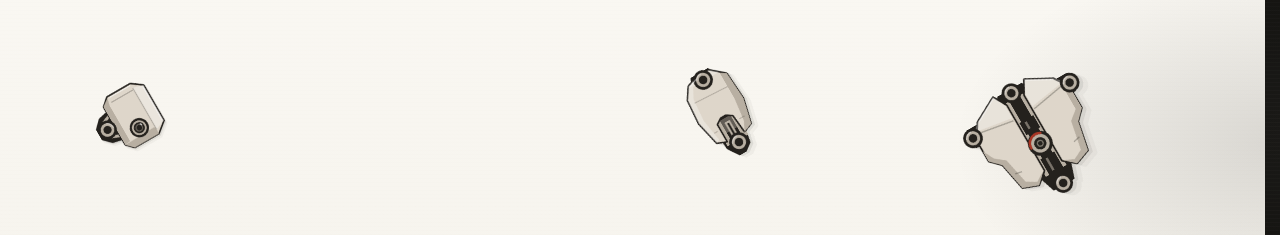
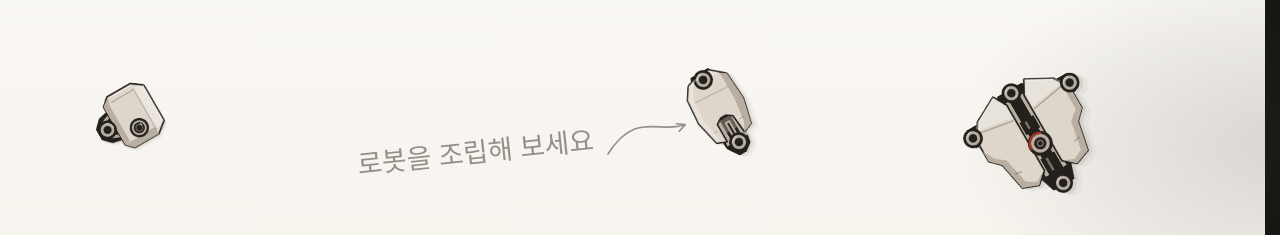
Before and after one commit to SeMinKong/SeMinKong_Web, a website built with Vite: page index.html in a window 1280 px wide. Shown: the part 57-292 px from the top of the page. Built offline with nearby package versions, Linux system fonts and the light colour scheme; some packages are replaced by stand-ins of ours; files whose address does not match are found by name.

Commit message:
Add subtle robot assembly cue anchored to parts

```diff
--- a/index.html
+++ b/index.html
@@ -76,6 +76,12 @@
               </div>
             </div>
             <canvas class="kinetic-stage__canvas" data-kinetic-canvas aria-hidden="true"></canvas>
+            <p class="kinetic-stage__hint">
+              <span>로봇을 조립해 보세요</span>
+              <svg fill="none" aria-hidden="true" focusable="false">
+                <path />
+              </svg>
+            </p>
           </div>
 
           <div class="hero-story__frame page-width">
--- a/src/motion/kinetic-sandbox-runtime.js
+++ b/src/motion/kinetic-sandbox-runtime.js
@@ -96,6 +96,10 @@ export const mountKineticSandbox = async (stage, { mode = 'full', onFailure } =
   let walls = [];
   let width = initialRect.width;
   let hasInteracted = false;
+  const assemblyHint = stage.querySelector('.kinetic-stage__hint');
+  const assemblyArrow = assemblyHint?.querySelector('path');
+  let hintPoseKey = '';
+  assemblyHint?.style.removeProperty('visibility');
 
   let scale = getScale(width);
   let interactionScale = clamp(scale, 1, 1.4);
@@ -273,6 +277,28 @@ export const mountKineticSandbox = async (stage, { mode = 'full', onFailure } =
     if (!destroyed) stage.dataset.kineticState = state;
   };
 
+  // Anchor the quiet cue to the rendered part, including responsive scatter and rotation.
+  const syncAssemblyHint = (pose, spec) => {
+    if (!assemblyArrow || hasInteracted) return;
+    const key = [pose.x, pose.y, pose.angle, width, height, scale].join(':');
+    if (key === hintPoseKey) return;
+    hintPoseKey = key;
+    const x = assemblyHint.offsetLeft;
+    const y = assemblyHint.offsetTop;
+    const start = { x: x + assemblyHint.offsetWidth + 14, y: y + assemblyHint.offsetHeight / 2 };
+    const delta = { x: pose.x - start.x, y: pose.y - start.y };
+    const distance = Math.hypot(delta.x, delta.y);
+    if (distance < 1) return;
+    const direction = { x: delta.x / distance, y: delta.y / distance };
+    const local = rotatePoint(direction, -pose.angle);
+    const edge = Math.min(spec.width * scale / (2 * Math.abs(local.x)), spec.height * scale / (2 * Math.abs(local.y)));
+    const end = { x: pose.x - direction.x * (edge + 8), y: pose.y - direction.y * (edge + 8) };
+    const point = (px, py) => `${(px - x).toFixed(2)} ${(py - y).toFixed(2)}`;
+    const head = (side) => point(end.x - direction.x * 8 - direction.y * side * 4, end.y - direction.y * 8 + direction.x * side * 4);
+    const curve = width <= 1000 ? 0 : 44;
+    assemblyArrow.setAttribute('d', `M${point(start.x, start.y)} C${point(start.x + 28, start.y - curve)} ${point(end.x - direction.x * 28, end.y - direction.y * 28)} ${point(end.x, end.y)} M${head(-1)} L${point(end.x, end.y)} L${head(1)}`);
+  };
+
   const syncViews = (alpha = 1) => {
     for (const [body, view] of bodyToView) {
       const state = poseStates.get(body);
@@ -280,6 +306,8 @@ export const mountKineticSandbox = async (stage, { mode = 'full', onFailure } =
         ? interpolatePose(state.previous, state.current, alpha)
         : { x: body.position.x, y: body.position.y, angle: body.angle };
       updateViewLighting(view, pose, { width, height });
+      const spec = bodyMeta.get(body).spec;
+      if (spec.id === (width <= 1000 ? 'chest' : 'thigh-b')) syncAssemblyHint(pose, spec);
     }
     magnetEffects.draw((body) => {
       const state = poseStates.get(body);
@@ -940,6 +968,7 @@ export const mountKineticSandbox = async (stage, { mode = 'full', onFailure } =
     const body = findBody(point);
     if (!body) return;
     hasInteracted = true;
+    if (assemblyHint) assemblyHint.style.visibility = 'hidden';
 
     const localPoint = rotatePoint(Vector.sub(point, body.position), -body.angle);
     setPortHints([], 'none', true);
@@ -1160,6 +1189,11 @@ export const mountKineticSandbox = async (stage, { mode = 'full', onFailure } =
 
   const resizeObserver = new ResizeObserver(resize);
   resizeObserver.observe(stage);
+  const hintResizeObserver = assemblyHint ? new ResizeObserver(() => {
+    hintPoseKey = '';
+    if (!destroyed) syncViews(1);
+  }) : null;
+  hintResizeObserver?.observe(assemblyHint);
 
   const setMode = (nextMode) => {
     if (destroyed) return;
@@ -1189,6 +1223,7 @@ export const mountKineticSandbox = async (stage, { mode = 'full', onFailure } =
     snap.reset();
     magnetEffects.clear();
     hasInteracted = true;
+    if (assemblyHint) assemblyHint.style.visibility = 'hidden';
     const point = toWorldPoint(clientX, clientY);
     let body = findBody(point);
     if (!body) {
@@ -1224,6 +1259,9 @@ export const mountKineticSandbox = async (stage, { mode = 'full', onFailure } =
       stop();
       destroyed = true;
       resizeObserver.disconnect();
+      hintResizeObserver?.disconnect();
+      assemblyHint?.style.removeProperty('visibility');
+      assemblyArrow?.removeAttribute('d');
       canvas.removeEventListener('pointerdown', handlePointerDown);
       canvas.removeEventListener('pointermove', handleHoverPointerMove);
       canvas.removeEventListener('pointerleave', handlePointerLeave);
--- a/src/styles/kinetic-home.css
+++ b/src/styles/kinetic-home.css
@@ -353,6 +353,69 @@ html[data-motion="reduced"] [data-hero-surface] {
 }
 
 /* Robot runtime and static fallback. */
+
+.kinetic-stage__hint {
+  position: absolute;
+  z-index: 1;
+  top: 24%;
+  right: 53%;
+  width: max-content;
+  visibility: hidden;
+  margin: 0;
+  color: #93908a;
+  font-family: var(--font-display);
+  font-size: clamp(1.125rem, 2.1vw, 1.875rem);
+  font-weight: 400;
+  line-height: 1.4;
+  white-space: nowrap;
+  pointer-events: none;
+  user-select: none;
+}
+
+@media (prefers-reduced-motion: no-preference) and (forced-colors: none) {
+  html:not([data-motion="reduced"]) .kinetic-stage:is([data-kinetic-state="ready"], [data-kinetic-state="running"], [data-kinetic-state="sleeping"]):not([data-kinetic-puzzle="complete"]) .kinetic-stage__hint {
+    visibility: visible;
+  }
+}
+
+.kinetic-stage__hint > span {
+  display: block;
+  transform: rotate(-6deg);
+}
+
+.kinetic-stage__hint svg {
+  position: absolute;
+  inset: 0;
+  width: 100%;
+  height: 100%;
+  overflow: visible;
+  stroke: currentColor;
+  stroke-width: 1.6;
+  stroke-linecap: round;
+  stroke-linejoin: round;
+}
+
+@media (max-width: 1000px) {
+  .kinetic-stage__hint {
+    top: calc(var(--nav-height) + 14px);
+    right: 52%;
+    font-size: 1.25rem;
+  }
+}
+
+@media (max-width: 720px) {
+  .kinetic-stage__hint {
+    top: calc(var(--nav-height) + 6px);
+    right: auto;
+    left: 32px;
+    font-size: 0.875rem;
+    line-height: 1.2;
+  }
+
+  .kinetic-stage__hint > span {
+    transform: rotate(-2deg);
+  }
+}
 
 .kinetic-stage {
   position: absolute;
```
Also changed, not shown: docs/decisions.md (+7 -0 lines), docs/design-brief.md (+2 -1 lines), docs/motion-spec.md (+3 -1 lines), docs/qa-checklist.md (+10 -0 lines), CHANGELOG.md.
